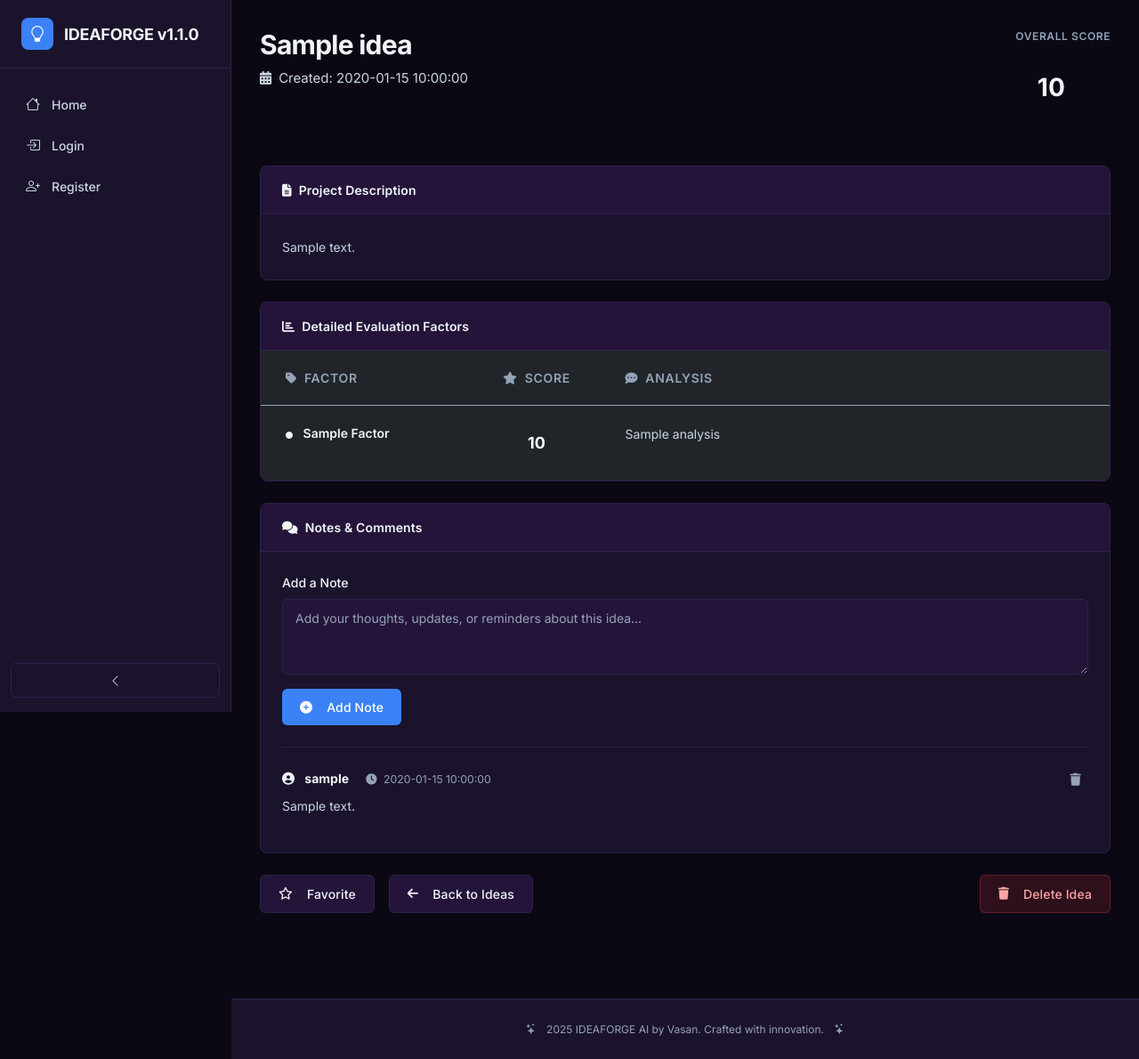
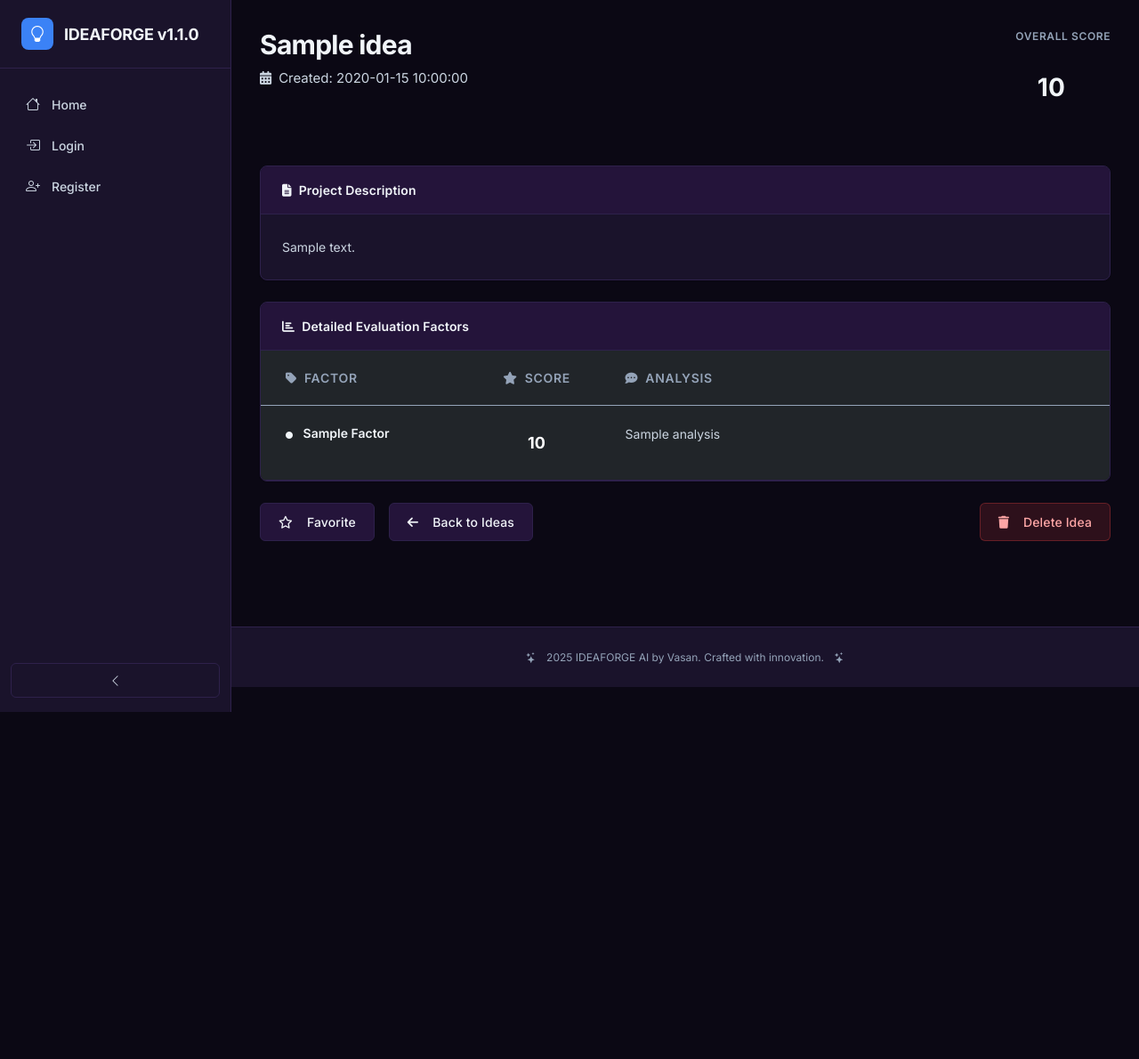
Before and after one commit to CyberForgeEx/IdeaForgeAI, a Flask app: template templates/view_idea.html in a window 1280 px wide. Shown: the whole page at 89% size. After the commit the page ends 800 px from the top, so only its background shows below. Run offline with Flask 3, Linux system fonts and the light colour scheme; the template is opened without the code that fills it: most values are stand-ins (such as "Sample title", 1, 10 or a date in 2020); some libraries are stand-ins or nearby versions.

Commit message:
fix: remove non-functional notes feature

```diff
--- a/templates/view_idea.html
+++ b/templates/view_idea.html
@@ -80,67 +80,6 @@
                     {% endfor %}
                 </tbody>
             </table>
-        </div>
-        {% endif %}
-    </div>
-</div>
-
-<!-- Comments Section (NEW FEATURE) -->
-<div class="card mb-4">
-    <div class="card-header">
-        <i class="fas fa-comments me-2"></i>Notes & Comments
-    </div>
-    <div class="card-body">
-        <!-- Add Comment Form -->
-        <form method="POST" action="{{ url_for('add_comment_route', idea_id=idea.id) }}" class="mb-4">
-            <div class="mb-3">
-                <label for="comment" class="form-label">Add a Note</label>
-                <textarea class="form-control"
-                          id="comment"
-                          name="comment"
-                          rows="3"
-                          placeholder="Add your thoughts, updates, or reminders about this idea..."
-                          required></textarea>
-            </div>
-            <button type="submit" class="btn btn-primary">
-                <i class="fas fa-plus-circle me-2"></i>Add Note
-            </button>
-        </form>
-
-        <!-- Display Comments -->
-        {% if comments %}
-        <div style="border-top: 1px solid var(--border-color); padding-top: 1.5rem;">
-            {% for comment in comments %}
-            <div class="clay-card" style="margin-bottom: 1rem;">
-                <div class="d-flex justify-content-between align-items-start mb-2">
-                    <div>
-                        <strong style="color: var(--text-primary);">
-                            <i class="fas fa-user-circle me-2" style="color: var(--primary-purple);"></i>
-                            {{ comment.username }}
-                        </strong>
-                        <small style="color: var(--text-muted); margin-left: 1rem;">
-                            <i class="fas fa-clock me-1"></i>
-                            {{ comment.created_at | format_datetime('short') }}
-                        </small>
-                    </div>
-                    <form method="POST" action="{{ url_for('delete_comment_route', comment_id=comment.id) }}" style="display:inline;">
-                        <input type="hidden" name="idea_id" value="{{ idea.id }}">
-                        <button type="submit"
-                                class="btn btn-sm"
-                                style="background: transparent; color: var(--text-muted); border: none; padding: 0.25rem 0.5rem;"
-                                onclick="return confirm('Delete this comment?');">
-                            <i class="fas fa-trash"></i>
-                        </button>
-                    </form>
-                </div>
-                <p style="color: var(--text-secondary); margin: 0; line-height: 1.6;">{{ comment.comment }}</p>
-            </div>
-            {% endfor %}
-        </div>
-        {% else %}
-        <div style="text-align: center; padding: 2rem; color: var(--text-muted); border-top: 1px solid var(--border-color);">
-            <i class="fas fa-comment-slash" style="font-size: 2rem; margin-bottom: 0.5rem; opacity: 0.5;"></i>
-            <p style="margin: 0;">No notes yet. Add your first note above!</p>
         </div>
         {% endif %}
     </div>
```
